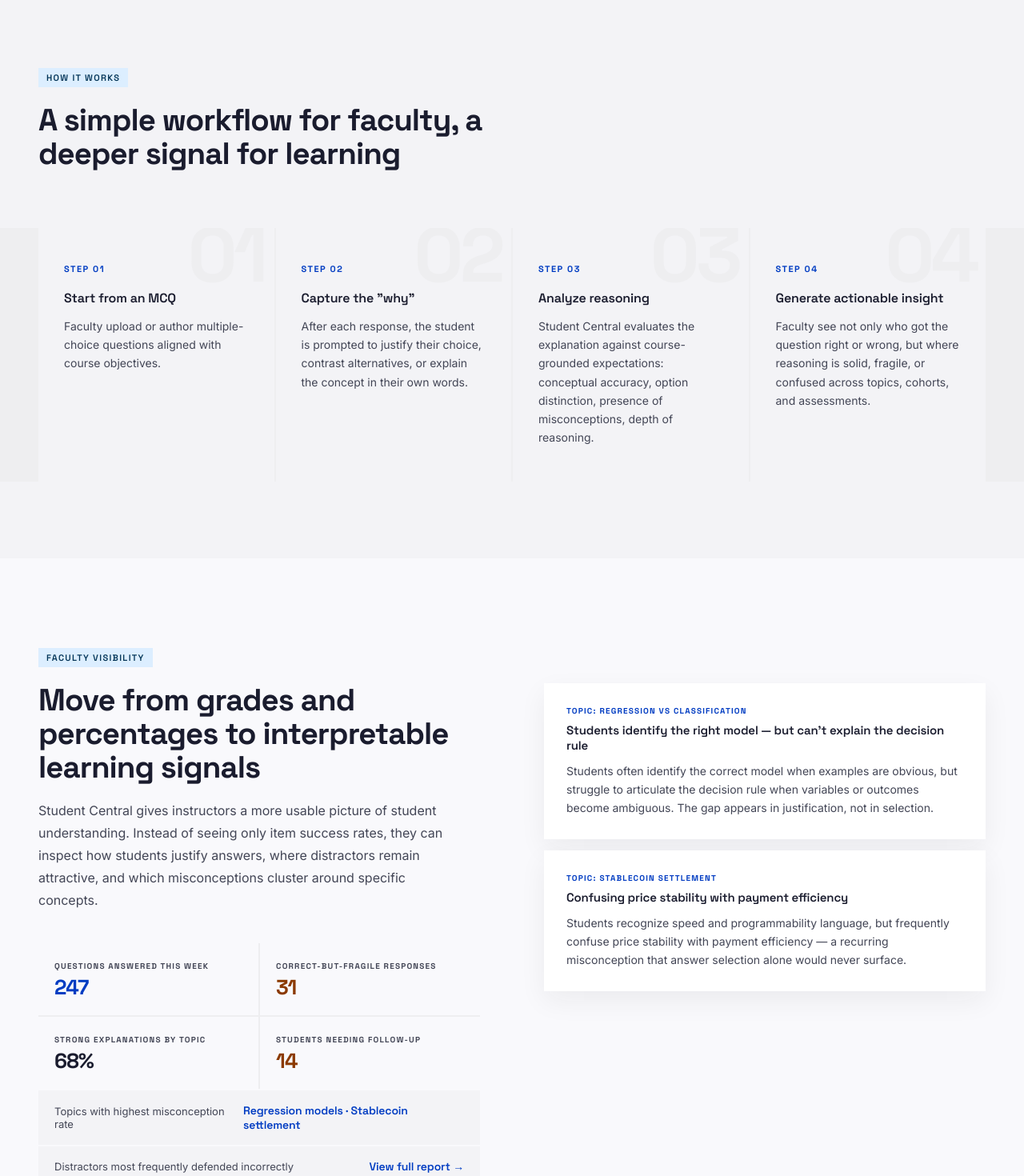
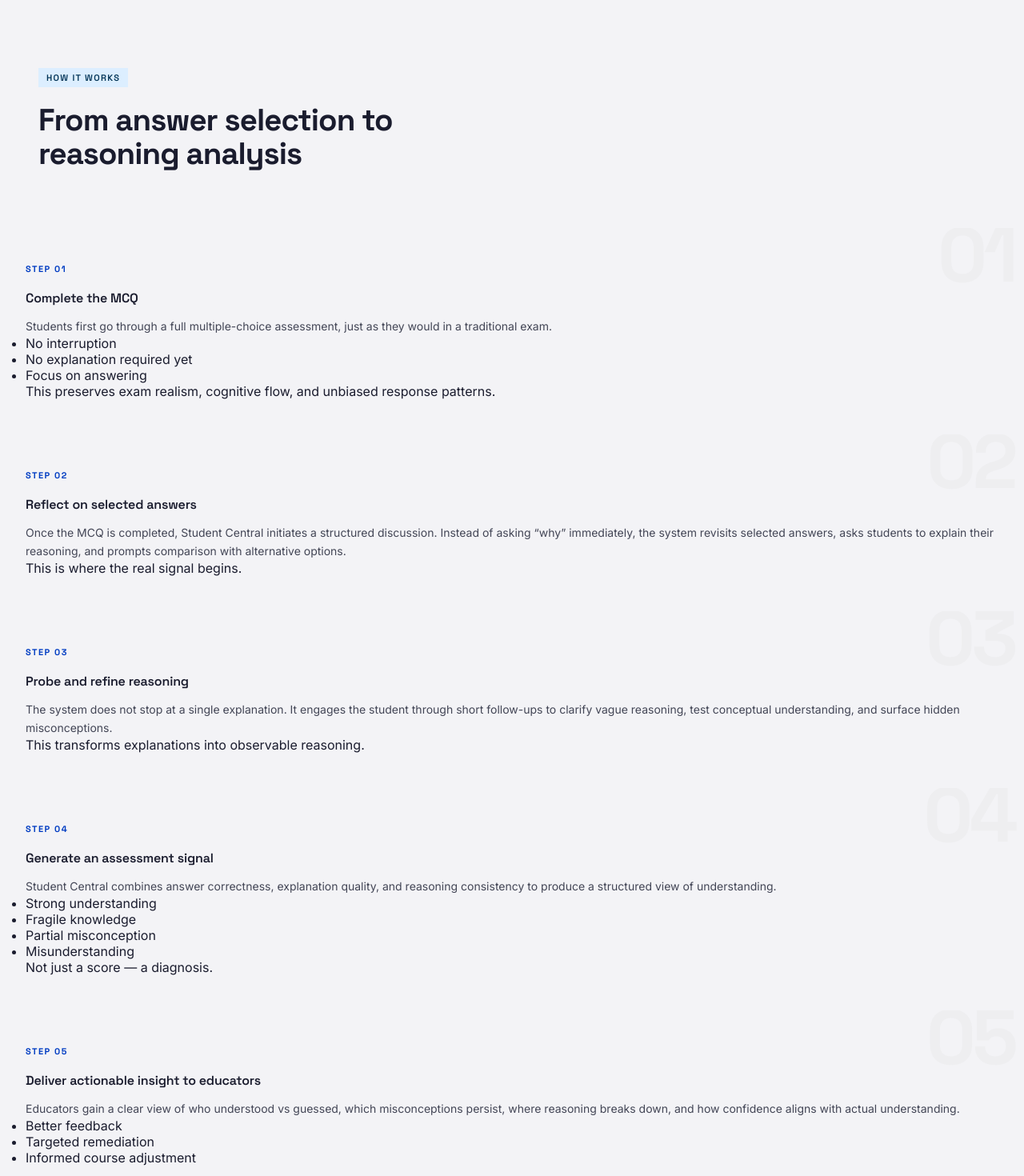
Before and after one commit to nboitout/student-central, a Next.js app: page / in a window 1280 px wide. Shown: the part 3000-4470 px from the top of the page at 80% size. Built offline with nearby package versions, Linux system fonts and the light colour scheme.

Commit message:
Update workflow steps and insights for clarity

```diff
--- a/src/components/Workflow.tsx
+++ b/src/components/Workflow.tsx
@@ -2,24 +2,57 @@ import styles from "./Workflow.module.css";
 
 const STEPS = [
   {
+    num: "01",
     idx: "Step 01",
-    title: "Start from an MCQ",
-    body: "Faculty upload or author multiple-choice questions aligned with course objectives.",
+    title: "Complete the MCQ",
+    body: "Students first go through a full multiple-choice assessment, just as they would in a traditional exam.",
+    bullets: [
+      "No interruption",
+      "No explanation required yet",
+      "Focus on answering",
+    ],
+    insight: "This preserves exam realism, cognitive flow, and unbiased response patterns.",
   },
   {
+    num: "02",
     idx: "Step 02",
-    title: 'Capture the "why"',
-    body: "After each response, the student is prompted to justify their choice, contrast alternatives, or explain the concept in their own words.",
+    title: "Reflect on selected answers",
+    body: "Once the MCQ is completed, Student Central initiates a structured discussion. Instead of asking \u201cwhy\u201d immediately, the system revisits selected answers, asks students to explain their reasoning, and prompts comparison with alternative options.",
+    bullets: [],
+    insight: "This is where the real signal begins.",
   },
   {
+    num: "03",
     idx: "Step 03",
-    title: "Analyze reasoning",
-    body: "Student Central evaluates the explanation against course-grounded expectations: conceptual accuracy, option distinction, presence of misconceptions, depth of reasoning.",
+    title: "Probe and refine reasoning",
+    body: "The system does not stop at a single explanation. It engages the student through short follow-ups to clarify vague reasoning, test conceptual understanding, and surface hidden misconceptions.",
+    bullets: [],
+    insight: "This transforms explanations into observable reasoning.",
   },
   {
+    num: "04",
     idx: "Step 04",
-    title: "Generate actionable insight",
-    body: "Faculty see not only who got the question right or wrong, but where reasoning is solid, fragile, or confused across topics, cohorts, and assessments.",
+    title: "Generate an assessment signal",
+    body: "Student Central combines answer correctness, explanation quality, and reasoning consistency to produce a structured view of understanding.",
+    bullets: [
+      "Strong understanding",
+      "Fragile knowledge",
+      "Partial misconception",
+      "Misunderstanding",
+    ],
+    insight: "Not just a score \u2014 a diagnosis.",
+  },
+  {
+    num: "05",
+    idx: "Step 05",
+    title: "Deliver actionable insight to educators",
+    body: "Educators gain a clear view of who understood vs guessed, which misconceptions persist, where reasoning breaks down, and how confidence aligns with actual understanding.",
+    bullets: [
+      "Better feedback",
+      "Targeted remediation",
+      "Informed course adjustment",
+    ],
+    insight: null,
   },
 ];
 
@@ -31,20 +64,57 @@ export default function Workflow() {
           <span className="ribbon">How it works</span>
         </div>
         <h2 className={`${styles.headline} reveal`}>
-          A simple workflow for faculty, a deeper signal for learning
+          From answer selection to reasoning analysis
         </h2>
       </div>
 
-      <div className={styles.steps}>
-        {STEPS.map((s, i) => (
+      {/* Row 1: steps 1–3 */}
+      <div className={styles.stepsRow}>
+        {STEPS.slice(0, 3).map((s, i) => (
           <div
             key={s.idx}
             className={`${styles.step} reveal ${i > 0 ? `d${i}` : ""}`}
           >
-            <div className={styles.stepBg}>{`0${i + 1}`}</div>
+            <div className={styles.stepBg}>{s.num}</div>
             <div className={styles.stepIdx}>{s.idx}</div>
             <h3 className={styles.stepTitle}>{s.title}</h3>
             <p className="body-md">{s.body}</p>
+            {s.bullets.length > 0 && (
+              <ul className={styles.stepBullets}>
+                {s.bullets.map((b) => (
+                  <li key={b} className={styles.stepBullet}>{b}</li>
+                ))}
+              </ul>
+            )}
+            {s.insight && (
+              <div className={styles.stepInsight}>{s.insight}</div>
+            )}
+            <div className={styles.stepBar} />
+          </div>
+        ))}
+      </div>
+
+      {/* Row 2: steps 4–5 */}
+      <div className={styles.stepsRowWide}>
+        {STEPS.slice(3).map((s, i) => (
+          <div
+            key={s.idx}
+            className={`${styles.step} ${styles.stepWide} reveal ${i > 0 ? "d1" : ""}`}
+          >
+            <div className={styles.stepBg}>{s.num}</div>
+            <div className={styles.stepIdx}>{s.idx}</div>
+            <h3 className={styles.stepTitle}>{s.title}</h3>
+            <p className="body-md">{s.body}</p>
+            {s.bullets.length > 0 && (
+              <ul className={styles.stepBullets}>
+                {s.bullets.map((b) => (
+                  <li key={b} className={styles.stepBullet}>{b}</li>
+                ))}
+              </ul>
+            )}
+            {s.insight && (
+              <div className={styles.stepInsight}>{s.insight}</div>
+            )}
             <div className={styles.stepBar} />
           </div>
         ))}
```
